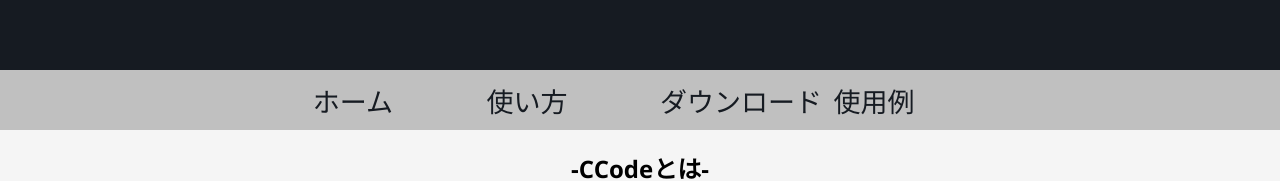
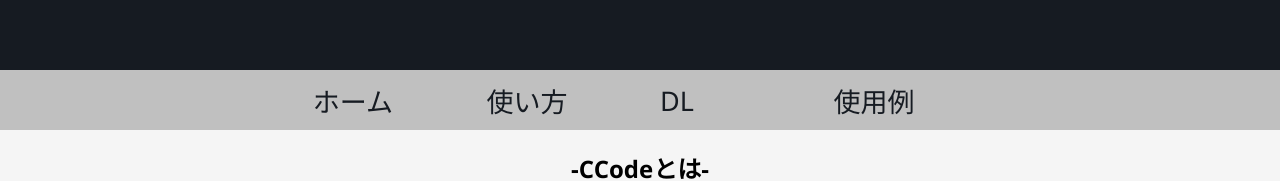
Before and after one commit to Neko288/CCode_Site, a plain HTML site: page index.html in a window 1280 px wide. Shown: the top 181 px of the page. Drawn offline with Linux system fonts and the light colour scheme.

Commit message:
Update index.html

```diff
--- a/index.html
+++ b/index.html
@@ -16,7 +16,7 @@
             <ul class="nav-ul">
             <li><a href="index.html"> ホーム</a></li>
             <li><a href="manual.html">使い方</a></li>
-            <li><a href="dl.html">ダウンロード</a></li>
+            <li><a href="dl.html">DL</a></li>
             <li><a href="use.html">使用例</a></li>
             </ul>
         </div>
```
